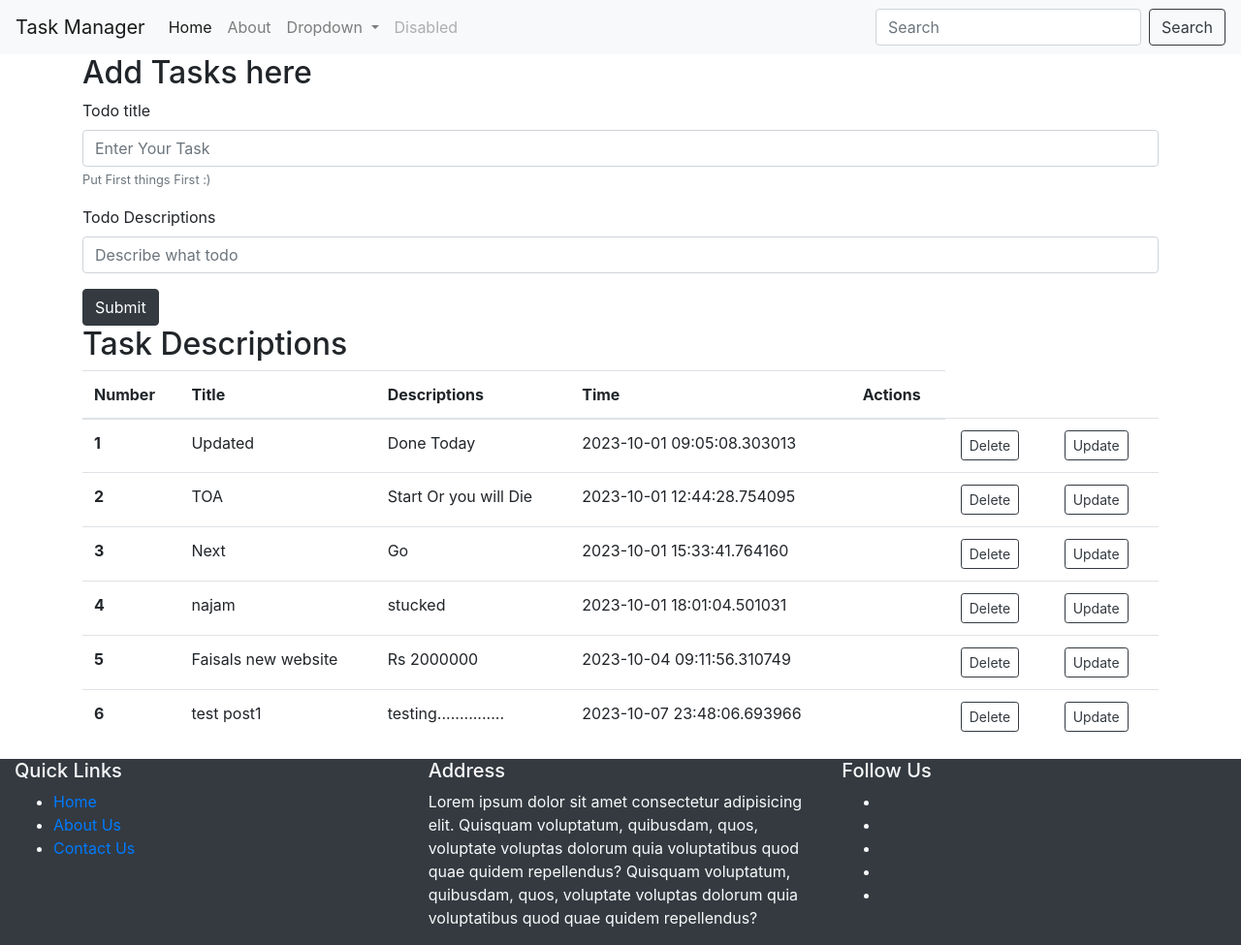
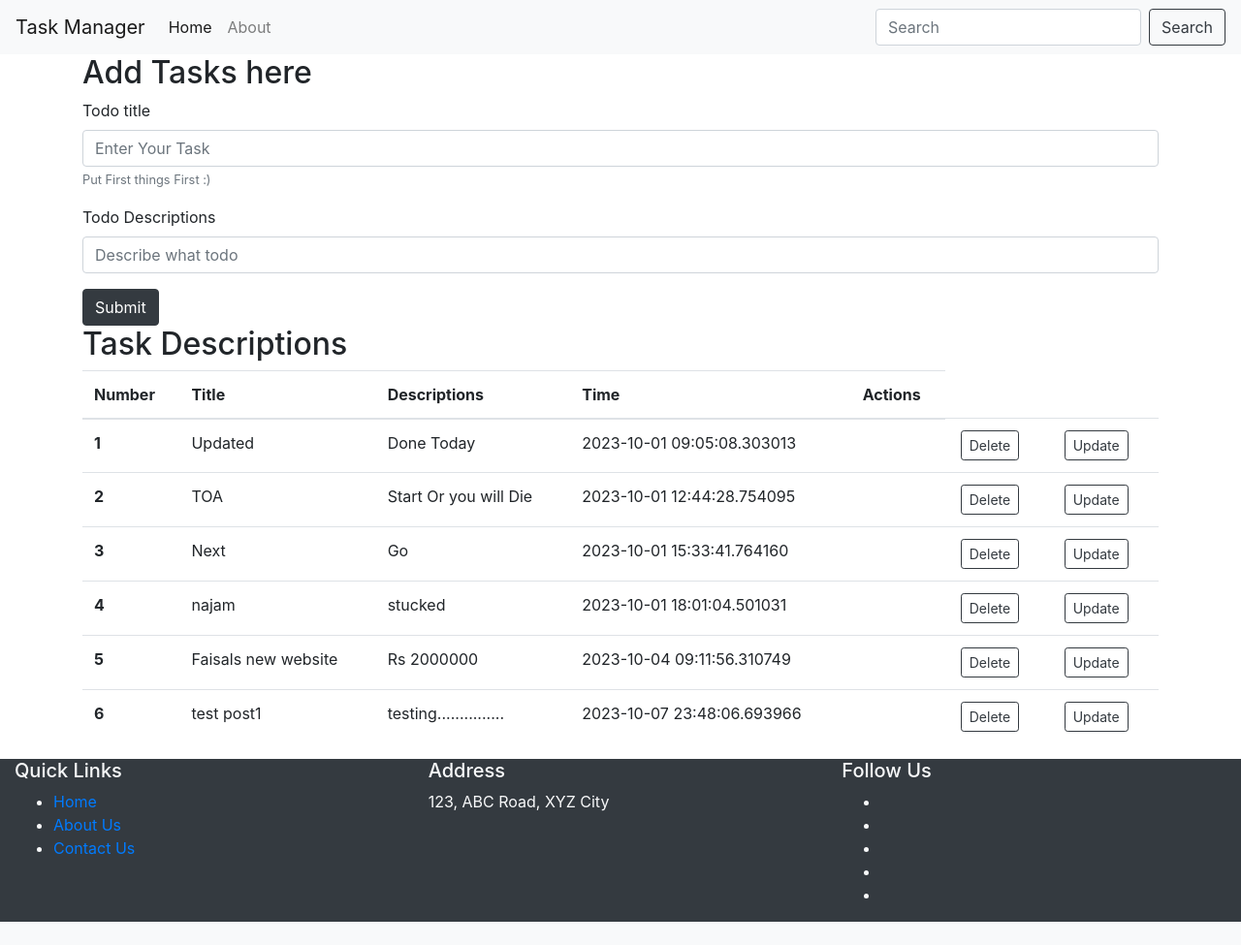
Before and after one commit to Ctoic/Task-Manager, a Flask app: page / in a window 1280 px wide. Shown: the whole page at 97% size. After the commit the page ends 951 px from the top, so only its background shows below. Run offline with Flask 3, Linux system fonts and the light colour scheme.

Commit message:
add navbar, footer

```diff
--- a/templates/base.html
+++ b/templates/base.html
@@ -25,70 +25,7 @@
     </title>
   </head>
   <body>
-    <nav class="navbar navbar-expand-lg navbar-light bg-light">
-        <a class="navbar-brand" href="/">Task Manager</a>
-        <button
-          class="navbar-toggler"
-          type="button"
-          data-toggle="collapse"
-          data-target="#navbarSupportedContent"
-          aria-controls="navbarSupportedContent"
-          aria-expanded="false"
-          aria-label="Toggle navigation"
-        >
-          <span class="navbar-toggler-icon"></span>
-        </button>
-
-        <div class="collapse navbar-collapse" id="navbarSupportedContent">
-          <ul class="navbar-nav mr-auto">
-            <li class="nav-item active">
-              <a class="nav-link" href="/"
-                >Home <span class="sr-only">(current)</span></a
-              >
-            </li>
-            <li class="nav-item">
-              <a class="nav-link" href="/about">About</a>
-            </li>
-            <li class="nav-item dropdown">
-              <a
-                class="nav-link dropdown-toggle"
-                href="#"
-                id="navbarDropdown"
-                role="button"
-                data-toggle="dropdown"
-                aria-haspopup="true"
-                aria-expanded="false"
-              >
-                Dropdown
-              </a>
-              <div class="dropdown-menu" aria-labelledby="navbarDropdown">
-                <a class="dropdown-item" href="#">Action</a>
-                <a class="dropdown-item" href="#">Another action</a>
-                <div class="dropdown-divider"></div>
-                <a class="dropdown-item" href="#">Something else here</a>
-              </div>
-            </li>
-            <li class="nav-item">
-              <a class="nav-link disabled" href="#" tabindex="-1" aria-disabled="true"
-                >Disabled</a
-              >
-            </li>
-          </ul>
-          <form class="form-inline my-2 my-lg-0" method='GET' action='/search'>
-            <input
-              class="form-control mr-sm-2"
-              type="text"
-              name="query"
-              placeholder="Search"
-              aria-label="Search"
-            />
-            <button class="btn btn-outline-dark my-2 my-sm-0" type="submit">
-              Search
-            </button>
-          </form>
-        </div>
-    </nav>
-
+{%include "navbar.html"%}
     {%block body%}
 
 
@@ -98,43 +35,14 @@
 
 
   </body>
-<footer class="footer">
-  <div class="container-fluid">
-    <div class="row bg-dark text-light">
-      <div class="col-md-4 col-sm-4">
-        <h5>Quick Links</h5>
-        <ul>
-          <li><a href="#">Home</a></li>
-          <li><a href="#">About Us</a></li>
-          <li><a href="#">Contact Us</a></li>
-        </ul>
-      </div>
-      <div class="col-md-4 col-sm-4">
-        <h5>Address</h5>
-        <p>
-          Lorem ipsum dolor sit amet consectetur adipisicing elit. Quisquam
-          voluptatum, quibusdam, quos, voluptate voluptas dolorum quia
-          voluptatibus quod quae quidem repellendus? Quisquam voluptatum,
-          quibusdam, quos, voluptate voluptas dolorum quia voluptatibus quod
-          quae quidem repellendus?
-        </p>
-      </div>
-      <div class="col-md-4 col-sm-4">
-        <h5>Follow Us</h5>
-        <ul class="social-network">
-          <li><a href="#" class="fb tool-tip" title="Facebook"><i class="fa fa-facebook"></i></a></li>
-          <li><a href="#" class="twitter tool-tip" title="Twitter"><i class="fa fa-twitter"></i></a></li>
-          <li><a href="#" class="gplus tool-tip" title="Google Plus"><i class="fa fa-google-plus"></i></a></li>
-          <li><a href="#" class="linkedin tool-tip" title="Linkedin"><i class="fa fa-linkedin"></i></a></li>
-          <li><a href="#" class="ytube tool-tip" title="You Tube"><i class="fa fa-youtube-play"></i></a></li>
-        </ul>
-      </div>
-    </div>
-  </footer>
+{% include "footer.html" %}
+
     <!-- End row -->
 
 
 
   </div>
   <!-- End of .container -->
-</html>
+
+
+  </html>
--- /dev/null
+++ b/templates/footer.html
@@ -0,0 +1,29 @@
+<footer class="footer">
+    <div class="container-fluid">
+      <div class="row bg-dark text-light">
+        <div class="col-md-4 col-sm-4">
+          <h5>Quick Links</h5>
+          <ul>
+            <li><a href="#">Home</a></li>
+            <li><a href="/about">About Us</a></li>
+            <li><a href="/contact">Contact Us</a></li>
+          </ul>
+        </div>
+        <div class="col-md-4 col-sm-4">
+          <h5>Address</h5>
+          <p>
+            123, ABC Road, XYZ City<br>
+          </p>
+        </div>
+        <div class="col-md-4 col-sm-4">
+          <h5>Follow Us</h5>
+          <ul class="social-network">
+            <li><a href="#" class="fb tool-tip" title="Facebook"><i class="fa fa-facebook"></i></a></li>
+            <li><a href="#" class="twitter tool-tip" title="Twitter"><i class="fa fa-twitter"></i></a></li>
+            <li><a href="#" class="gplus tool-tip" title="Google Plus"><i class="fa fa-google-plus"></i></a></li>
+            <li><a href="#" class="linkedin tool-tip" title="Linkedin"><i class="fa fa-linkedin"></i></a></li>
+            <li><a href="#" class="ytube tool-tip" title="You Tube"><i class="fa fa-youtube-play"></i></a></li>
+          </ul>
+        </div>
+      </div>
+    </footer>
```
Also changed, not shown: templates/navbar.html (added, +41 -0 lines), instance/todo.db.
